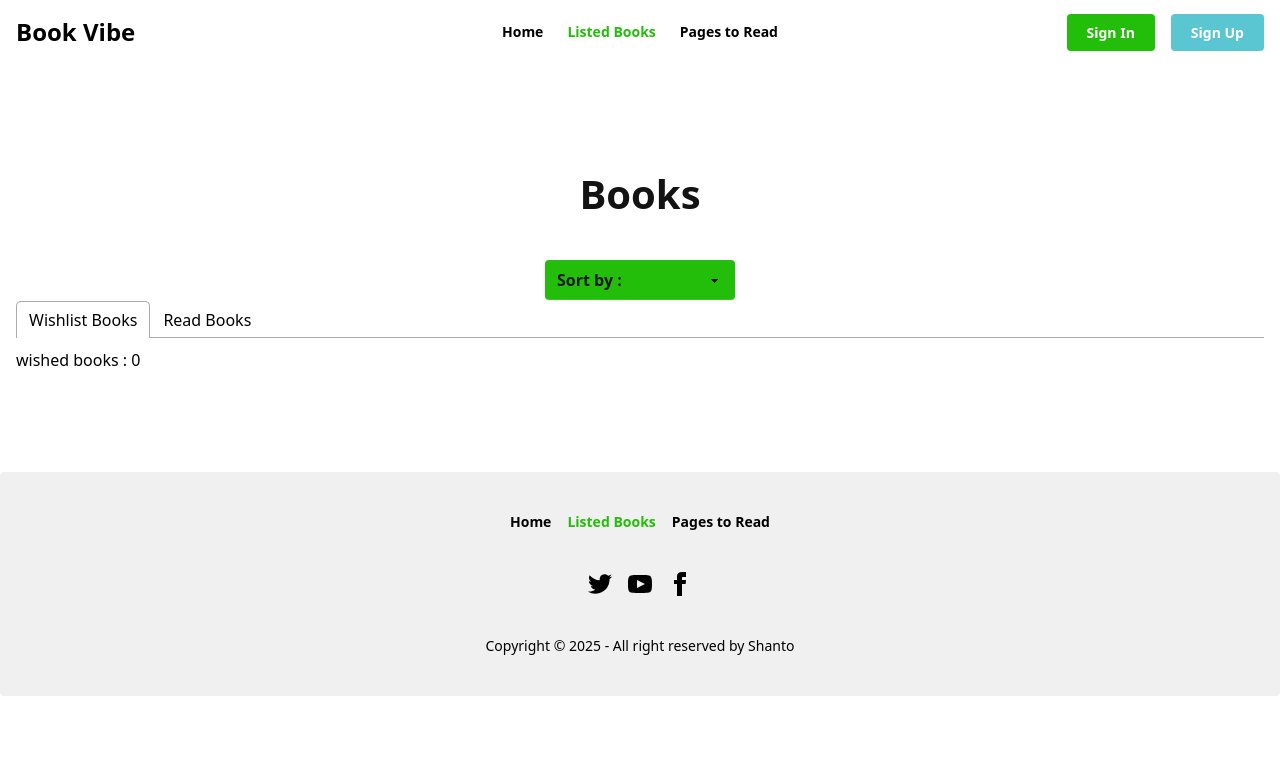
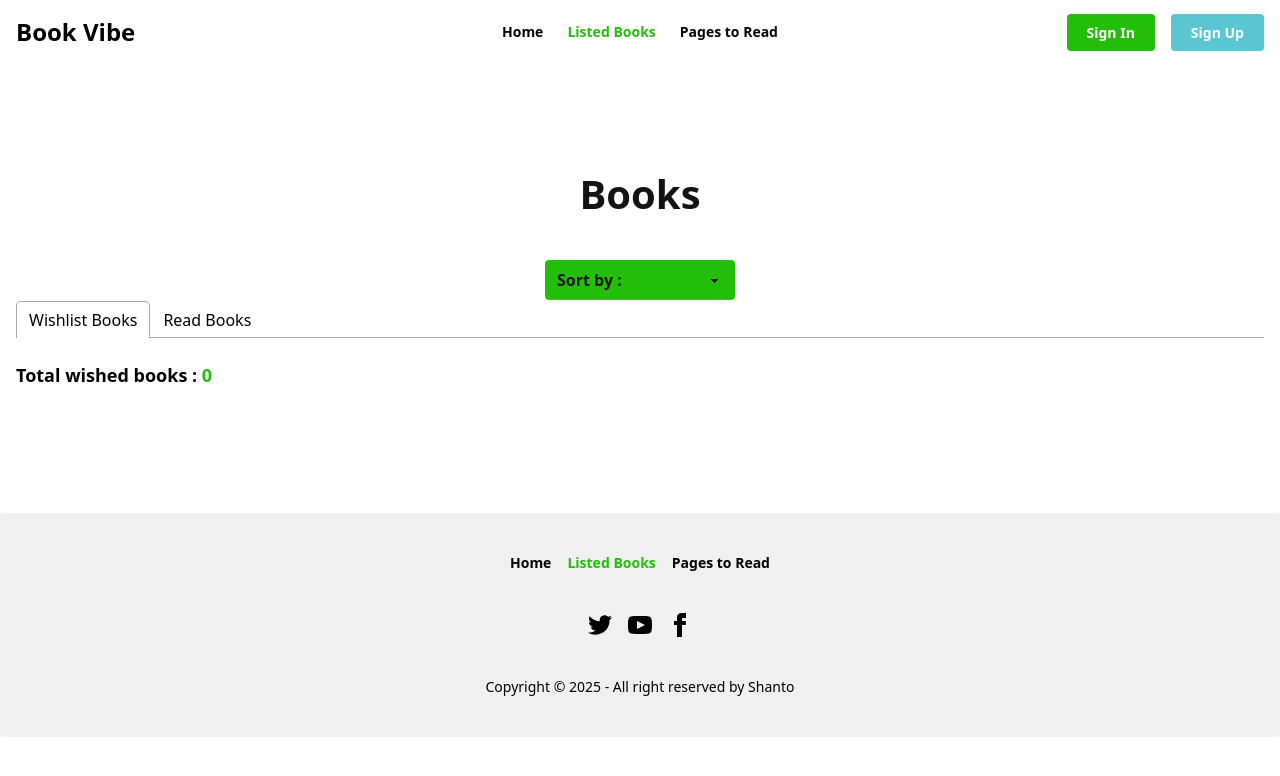
Before and after one commit to ShantoSarkar34/Book-Vite, a React (Vite) app: page /listedBook in a window 1280 px wide. Shown: the top 776 px of the page. Built offline with nearby package versions, Linux system fonts and the light colour scheme.

Commit message:
solve some wishBookList page problems

```diff
--- a/src/pages/listedBook/ListedBook.jsx
+++ b/src/pages/listedBook/ListedBook.jsx
@@ -23,7 +23,6 @@ const ListedBook = () => {
       <h1 className="text-center text-[20px] lg:text-[40px] font-bold text-[#131313] mb-9">
         Books
       </h1>
-
       <div className="flex justify-center">
         <select
           defaultValue="Sort by :"
@@ -44,7 +43,6 @@ const ListedBook = () => {
           </option>
         </select>
       </div>
-
       <Tabs className="text-black">
         <TabList>
           <Tab>Wishlist Books</Tab>
@@ -52,7 +50,11 @@ const ListedBook = () => {
         </TabList>
 
         <TabPanel>
-          <h2>wished books : {wishlist.length}</h2>
+          <h2 className="text-[18px] font-semibold my-3 lg:my-6">
+            Total wished books :{" "}
+            <span className="text-[#23be0a]">{wishlist.length}</span>{" "}
+          </h2>
+
           <div className="space-y-6">
             {wishlist.map((wish) => (
               <WishBooks key={wish.bookId} wish={wish}></WishBooks>
--- a/src/pages/wishbooks/WishBooks.jsx
+++ b/src/pages/wishbooks/WishBooks.jsx
@@ -2,7 +2,8 @@ import React from "react";
 import { CiLocationOn } from "react-icons/ci";
 import { FaRegUser } from "react-icons/fa";
 import { SlDocs } from "react-icons/sl";
-import { IoEyeOutline, IoIosStarHalf } from "react-icons/io5";
+import { IoEyeOutline } from "react-icons/io5";
+import { FaRegStarHalfStroke } from "react-icons/fa6";
 
 const WishBooks = ({ wish }) => {
   const {
@@ -71,7 +72,10 @@ const WishBooks = ({ wish }) => {
             <p className="text-[#328EFF] text-[16px]">Caregory: Classic</p>
           </div>
           <div className="bg-[#FFAC3315] py-[11px] px-5 lg:px-6 rounded-full">
-            <p className="text-[#FFAC33] text-[16px]"> Rating: {rating}</p>
+            <p className="text-[#FFAC33] text-[16px] flex items-center gap-2">
+              {" "}
+              Rating: {rating} <FaRegStarHalfStroke />
+            </p>
           </div>
           <button className="flex items-center gap-2 bg-[#23BE0A] py-[10px] px-5 rounded-full text-white">
             <IoEyeOutline className="text-[18px]" />
```
